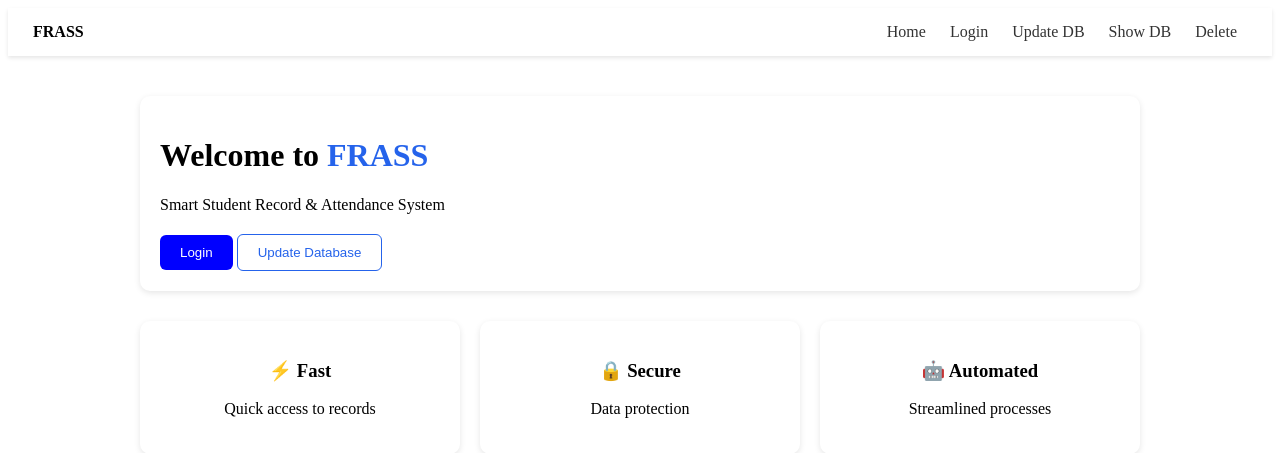
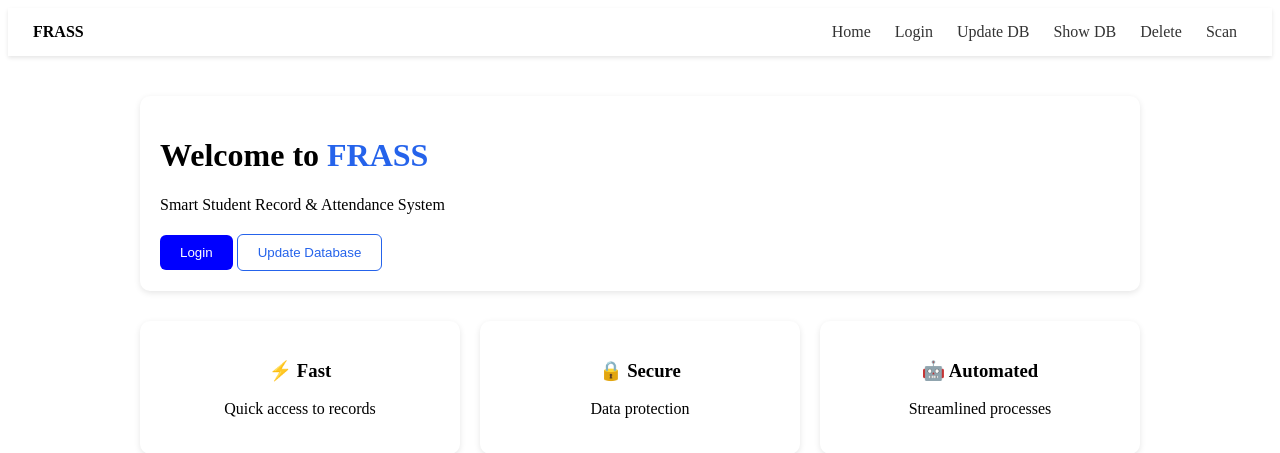
Before and after one commit to HiroX24/Frass, a Flask app: page / in a window 1280 px wide. Shown: the top 453 px of the page. Run offline with Flask 3, Linux system fonts and the light colour scheme.

Commit message:
Update main.html

```diff
--- a/templates/main.html
+++ b/templates/main.html
@@ -15,12 +15,14 @@
     <a onclick="showPage('register')">Update DB</a>
     <a onclick="showPage('show')">Show DB</a>
     <a onclick="showPage('delete')">Delete</a>
+    <a onclick="showPage('scan')">Scan</a> <!-- NEW -->
   </nav>
 </header>
 
-<main id="content"></main>
+<main id="content">
+  <!-- Dynamic page content will load here -->
+</main>
 
 <script src="{{ url_for('static', filename='script.js') }}"></script>
 </body>
-
 </html>
```
